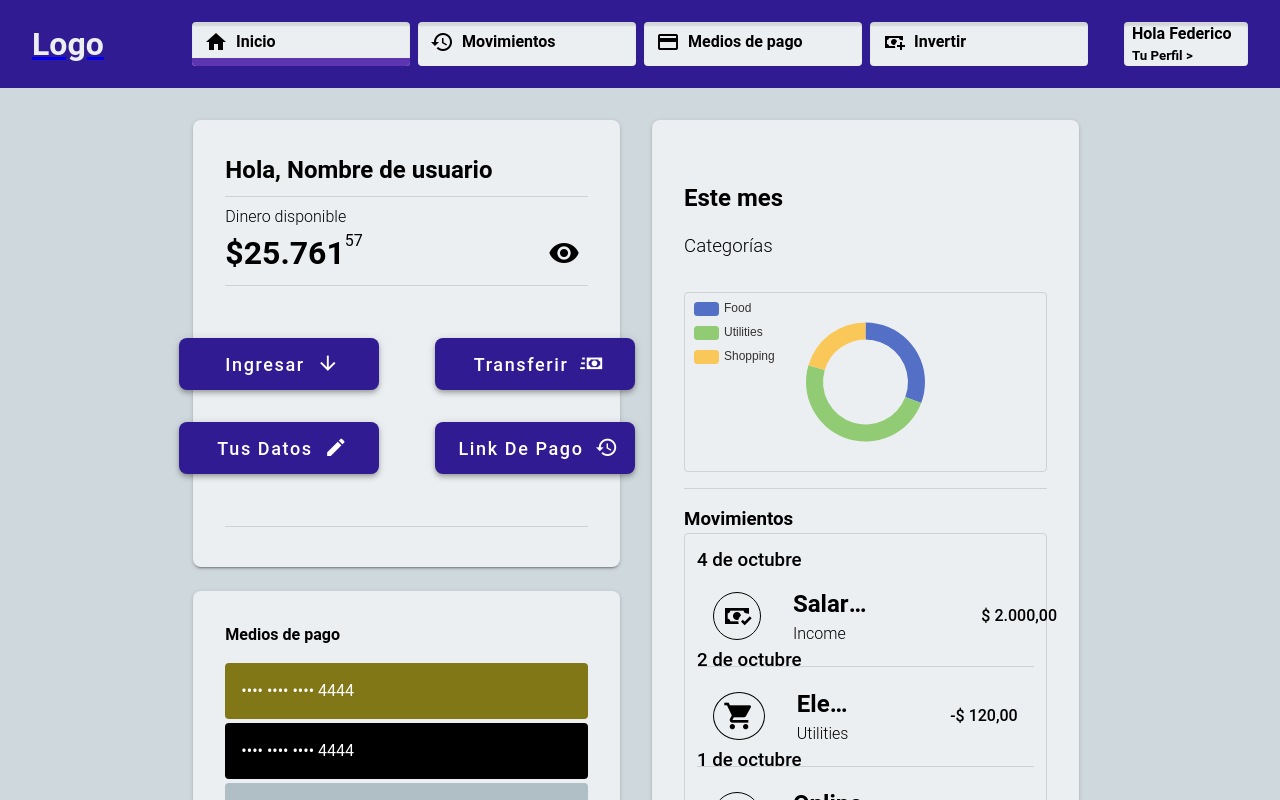
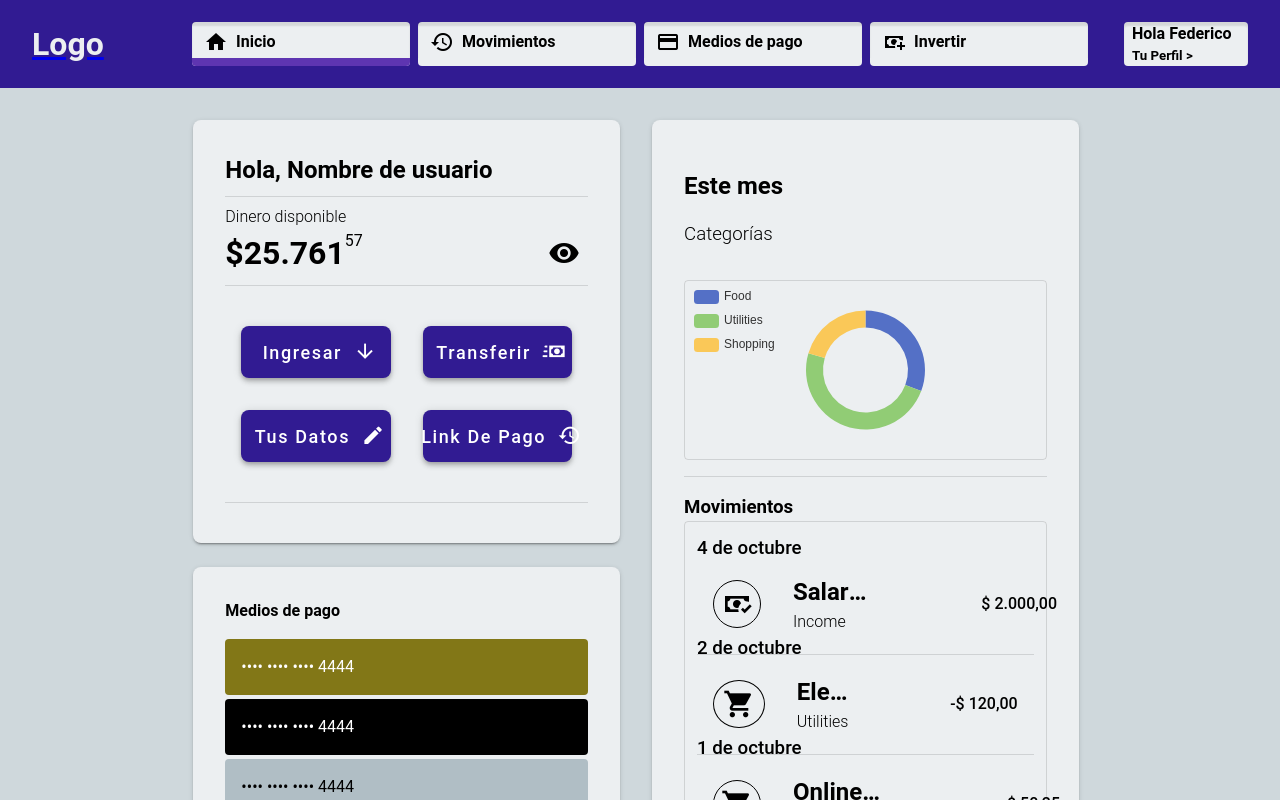
Before and after one commit to jicanta/HCI-Web, a Vue app in the folder HCI-Web/: page / in a window 1280 px wide. Shown: the top 800 px of the page. Built offline with nearby package versions, Linux system fonts and the light colour scheme.

Commit message:
Home page function-container centered.

```diff
--- a/HCI-Web/src/pages/HomePage.vue
+++ b/HCI-Web/src/pages/HomePage.vue
@@ -135,15 +135,15 @@
               </v-icon>
             </v-container>
             <v-divider class="my-2" />
-            <v-container class="d-flex flex-row align-center justify-center">
-              <v-col>
+            <v-container class="d-flex flex-row align-center justify-center pa-0">
+              <v-container class="w-50 d-flex flex-column align-center justify-center">
                     <v-btn class="text-capitalize ma-4 mx-4" rounded="lg" size="x-large" width="200px" append-icon="mdi-arrow-down" color="primary" elevation="4" @click="goToRoute('/deposit')" >Ingresar</v-btn>
                     <v-btn class="text-capitalize ma-4 mx-4" rounded="lg" size="x-large" width="200px" append-icon="mdi-pencil" color="primary"  elevation="4" @click="goToRoute('/mydata')">Tus datos</v-btn>
-              </v-col>
-  	          <v-col>
+              </v-container>
+  	          <v-container class="w-50 d-flex flex-column align-center justify-center">
                     <v-btn class="text-capitalize ma-4 mx-4" rounded="lg" size="x-large" width="200px" append-icon="mdi-cash-fast" color="primary" elevation="4">Transferir</v-btn>
                     <v-btn class="text-capitalize ma-4 mx-4" rounded="lg" size="x-large" width="200px" append-icon="mdi-history" color="primary" elevation="4" >Link de pago</v-btn>
-              </v-col>
+              </v-container>
             </v-container>
             <v-divider class="my-2" />
           </v-container>
```
